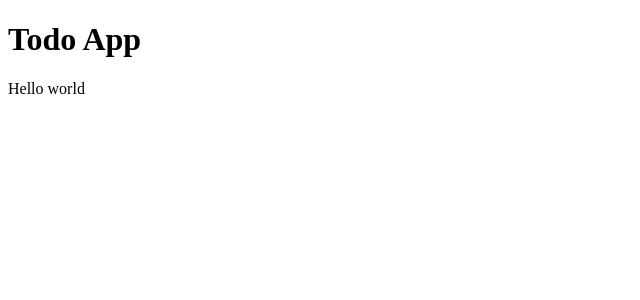
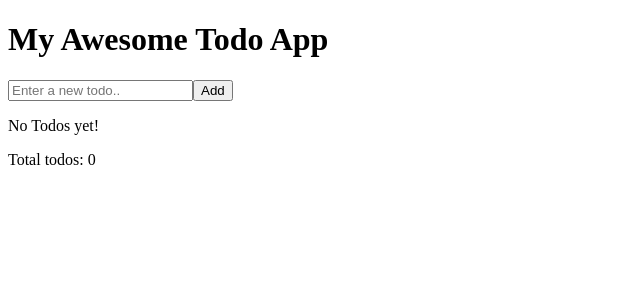
Before and after one commit to dev-deg/afd-2627, a React (Vite) app in the folder todo-app/: page / in a window 1280 px wide. Shown: the top 300 px of the page, without its empty margins (0-640 px from the left). Built offline with nearby package versions, Linux system fonts and the light colour scheme.

Commit message:
Todo app working

```diff
--- a/todo-app/src/App.tsx
+++ b/todo-app/src/App.tsx
@@ -1,10 +1,30 @@
-import React from 'react';
+import React, {useState} from 'react';
+import AddTodoForm from './components/AddTodoForm/AddTodoForm';
+import type { Todo } from './types/todo';
+import TodoList from './components/TodoList/TodoList';
 
 const TodoApp: React.FC = () => {
+    const [todos, setTodos] = useState<Todo[]>([]);
+
+    const addTodo = (text: string)=>{
+        const newTodo: Todo = {
+            id: Date.now(),
+            text: text
+        }
+        //Instantiating a new arrow (with spread op)#
+        //So react will detect changes and re-render
+        setTodos([...todos,newTodo]);
+    }
+    //similar to the spread op, filter creates a new array
+    //So react will detect changes and re-render
+    const deleteTodo = (id: number) => setTodos(todos.filter(todo => todo.id !== id));
+
     return (
         <div>
-            <h1>Todo App</h1>
-            <p>Hello world</p>
+            <h1>My Awesome Todo App</h1>
+            <AddTodoForm onAddTodo={addTodo}/>
+            <TodoList todos={todos} onDeleteTodo={deleteTodo}/>
+            <div>Total todos: {todos.length}</div>
         </div>
     )
 }
--- /dev/null
+++ b/todo-app/src/components/AddTodoForm/AddTodoForm.tsx
@@ -0,0 +1,34 @@
+import React, {useState} from 'react';
+import type { AddTodoFormProps } from '../../types/todo';
+
+const AddTodoForm: React.FC<AddTodoFormProps> = ({onAddTodo}) => {
+    //Storing the text of the input box as its state defaulting to an empty string
+    const [inputValue, setInputValue] = useState<string>('');
+
+    //Function that is called when the submit button is pressed
+    const handleSubmit = (e:React.SubmitEvent<HTMLFormElement>) => {
+        //Prevents page reload
+        e.preventDefault();
+        //Checks contents of inputValue
+        if (inputValue.trim()){
+            //Adds todo item through onAddTodoCallback
+            onAddTodo(inputValue);
+            //Resets the input value to empty
+            setInputValue('');
+        }
+    }
+
+    return (
+        <form onSubmit={handleSubmit}>
+            <input
+            type='text'
+            placeholder='Enter a new todo..'
+            onChange={(e:React.ChangeEvent<HTMLInputElement>) => setInputValue(e.target.value)}>
+            </input>
+
+            <button type='submit'>Add</button>
+        </form>
+    );
+}
+
+export default AddTodoForm;
--- a/todo-app/src/components/TodoItem.tsx
+++ b/todo-app/src/components/TodoItem/TodoItem.tsx
@@ -1,10 +1,10 @@
 import React from 'react';
-import type {TodoItemProps} from "../types/todo"
+import type {TodoItemProps} from "../../types/todo"
 
 const TodoItem: React.FC<TodoItemProps> = ({todo, onDelete}) => {
     return (
         <div>
-            <span>todo.text</span>
+            <span>{todo.text}</span>
             <button onClick={()=> onDelete(todo.id)}>Delete</button>
         </div>
     );
--- /dev/null
+++ b/todo-app/src/components/TodoList/TodoList.tsx
@@ -0,0 +1,23 @@
+import React from 'react';
+import type { TodoListProps } from '../../types/todo';
+import TodoItem from '../TodoItem/TodoItem';
+
+const TodoList: React.FC<TodoListProps> = ({todos, onDeleteTodo}) => {
+    return (
+        <div>
+            {
+                todos.length == 0 ?
+                (<p>No Todos yet!</p>) :
+                (
+                    todos.map(
+                        todo => (
+                            <TodoItem key={todo.id} todo={todo} onDelete={onDeleteTodo}/>
+                        )
+                    )
+                )
+            }
+        </div>
+    )
+}
+
+export default TodoList;
```
